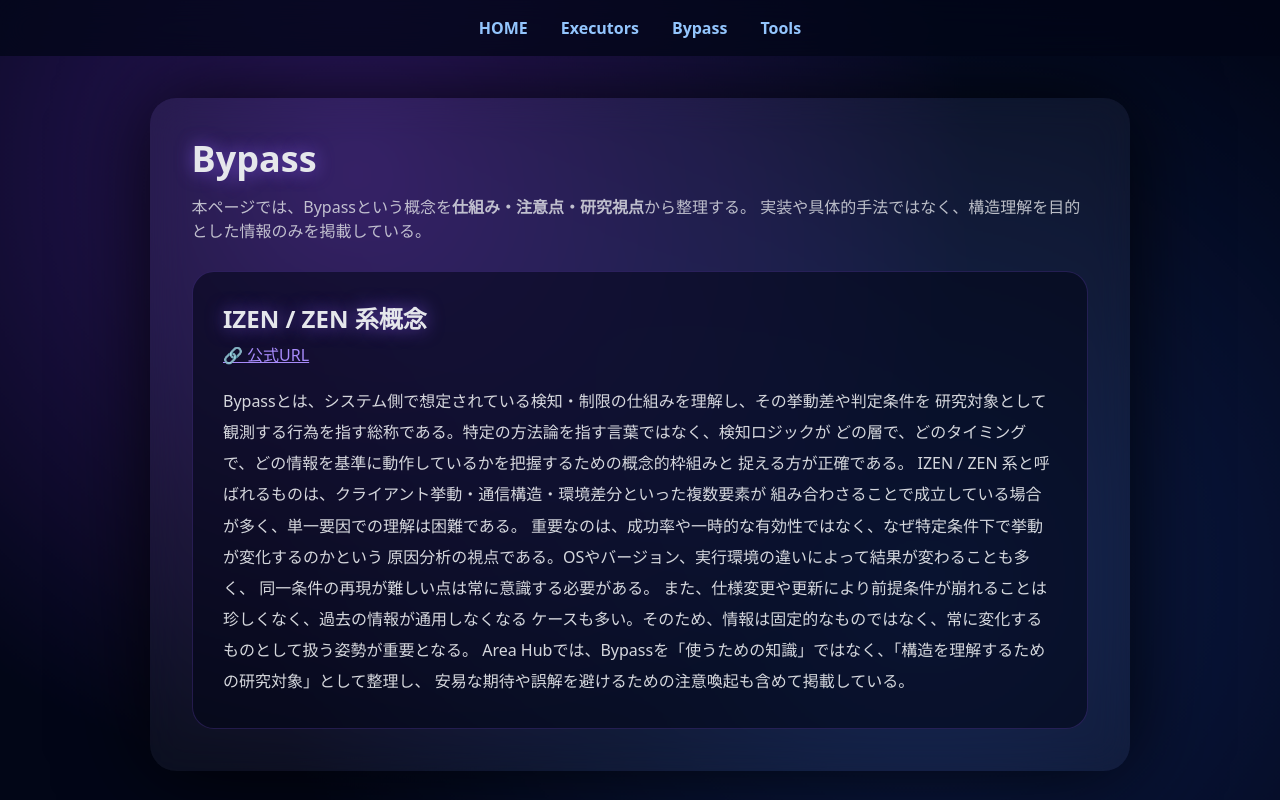
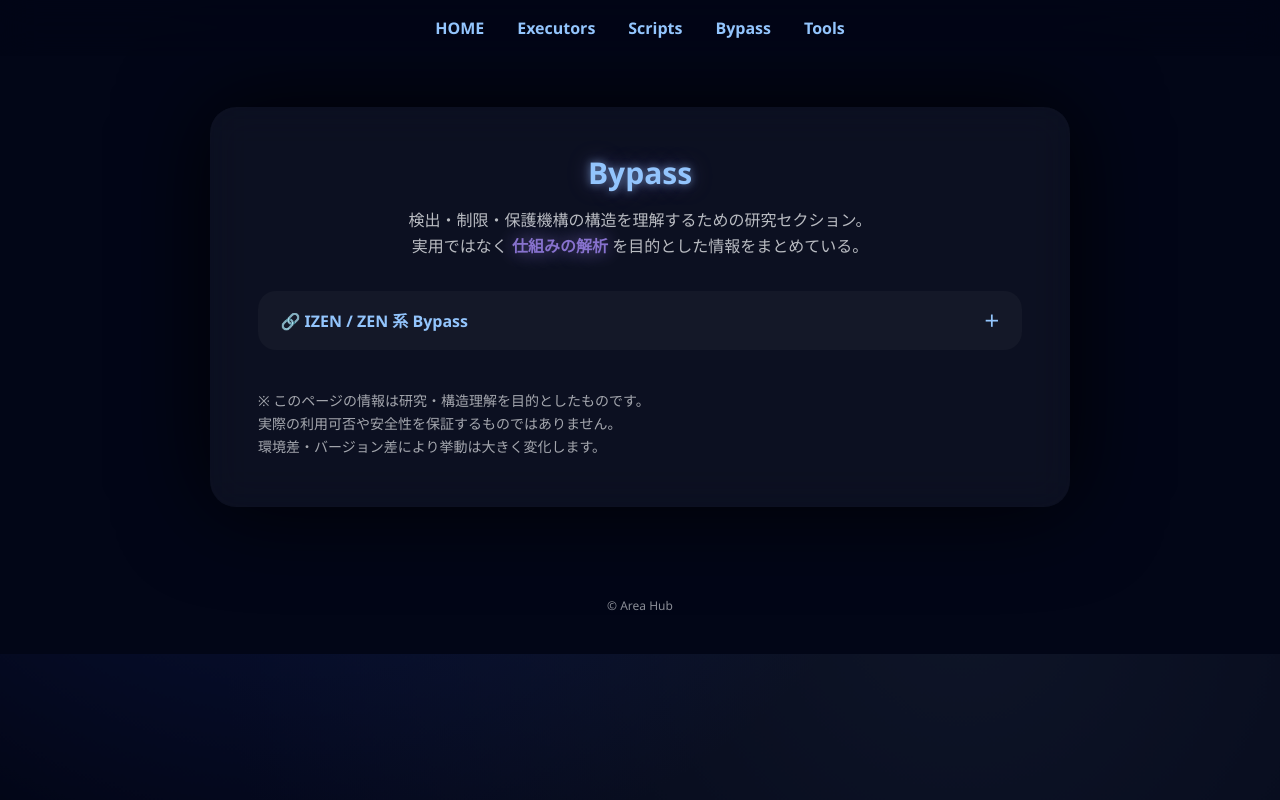
Before and after one commit to tandoritikin928-boop/areahub2435, a plain HTML site: page public/bypass.html in a window 1280 px wide. Drawn offline with nearby package versions, Linux system fonts and the light colour scheme.

Commit message:
Update bypass.html

```diff
--- a/public/bypass.html
+++ b/public/bypass.html
@@ -1,101 +1,88 @@
 <!DOCTYPE html>
 <html lang="ja">
 <head>
-<meta charset="UTF-8" />
-<meta name="viewport" content="width=device-width, initial-scale=1.0"/>
-<title>Area Hub | Bypass</title>
-<script src="https://cdn.tailwindcss.com"></script>
+  <meta charset="UTF-8" />
+  <meta name="viewport" content="width=device-width, initial-scale=1.0"/>
+  <title>Area Hub | Bypass</title>
 
-<style>
-/* ===== Base / Background ===== */
-body{
-  margin:0; min-height:100vh; color:#e5e7eb;
-  font-family:system-ui,"Segoe UI",sans-serif; overflow-x:hidden;
-}
-body::before{
-  content:""; position:fixed; inset:0; z-index:-2;
-  background:
-    radial-gradient(circle at 28% 22%, rgba(124,58,237,.35), transparent 55%),
-    radial-gradient(circle at 72% 72%, rgba(37,99,235,.25), transparent 60%),
-    linear-gradient(135deg,#020617,#020617,#020617);
-  animation: drift 22s ease-in-out infinite alternate;
-}
-@keyframes drift{
-  to{filter:hue-rotate(10deg); transform:scale(1.06)}
-}
+  <!-- CORE STYLE -->
+  <link rel="stylesheet" href="/assets/css/style.css">
 
-/* ===== Glow ===== */
-@keyframes glow{
-  0%,100%{text-shadow:0 0 10px rgba(139,92,246,.45)}
-  50%{text-shadow:0 0 30px rgba(139,92,246,.95)}
-}
-.glow{animation:glow 3s infinite}
+  <!-- Tailwind -->
+  <script src="https://cdn.tailwindcss.com"></script>
 
-/* ===== Nav ===== */
-nav{
-  position:sticky; top:0; z-index:40;
-  backdrop-filter:blur(16px);
-  background:rgba(2,6,23,.75)
-}
-nav a{margin:0 .9rem; font-weight:800; color:#93c5fd}
-
-/* ===== Card ===== */
-.card{
-  max-width:980px; margin:2.6rem auto; padding:2.6rem;
-  border-radius:26px; background:rgba(255,255,255,.045);
-  backdrop-filter:blur(18px);
-  box-shadow:0 0 90px rgba(0,0,0,.85)
-}
-
-/* ===== Block ===== */
-.block{
-  border:1px solid rgba(139,92,246,.22);
-  border-radius:22px; padding:1.9rem;
-  background:rgba(2,6,23,.55)
-}
-.block:hover{box-shadow:0 0 34px rgba(139,92,246,.28)}
-.url{color:#a78bfa; text-decoration:underline}
-.desc{margin-top:1.2rem; line-height:1.95; opacity:.93}
-</style>
+  <!-- CORE JS -->
+  <script src="/assets/js/main.js" defer></script>
 </head>
 
 <body>
-<nav class="text-center py-4">
+
+<!-- ================= NAV ================= -->
+<nav>
   <a href="/index.html">HOME</a>
   <a href="/executors.html">Executors</a>
+  <a href="/scripts.html">Scripts</a>
   <a href="/bypass.html">Bypass</a>
   <a href="/tools.html">Tools</a>
 </nav>
 
+<!-- ================= BYPASS ================= -->
 <section class="card">
-  <h1 class="text-4xl font-black glow mb-4">Bypass</h1>
-  <p class="opacity-80 mb-7">
-    本ページでは、Bypassという概念を<strong>仕組み・注意点・研究視点</strong>から整理する。
-    実装や具体的手法ではなく、構造理解を目的とした情報のみを掲載している。
+
+  <h1 class="text-3xl font-black neon mb-4 text-center">
+    Bypass
+  </h1>
+
+  <p class="opacity-80 leading-relaxed mb-8 text-center">
+    検出・制限・保護機構の構造を理解するための研究セクション。<br>
+    実用ではなく <span class="neon-purple font-bold">仕組みの解析</span> を目的とした情報をまとめている。
   </p>
 
-  <div class="block">
-    <h2 class="text-2xl font-extrabold glow mb-2">IZEN / ZEN 系概念</h2>
-    <a class="url" href="https://izen.lol/" target="_blank">🔗 公式URL</a>
+  <!-- ===== IZEN ===== -->
+  <div class="accordion">
+    <div class="accordion-header">
+      🔗 IZEN / ZEN 系 Bypass
+      <span>＋</span>
+    </div>
 
-    <div class="desc">
-      Bypassとは、システム側で想定されている検知・制限の仕組みを理解し、その挙動差や判定条件を
-      研究対象として観測する行為を指す総称である。特定の方法論を指す言葉ではなく、検知ロジックが
-      どの層で、どのタイミングで、どの情報を基準に動作しているかを把握するための概念的枠組みと
-      捉える方が正確である。
-      IZEN / ZEN 系と呼ばれるものは、クライアント挙動・通信構造・環境差分といった複数要素が
-      組み合わさることで成立している場合が多く、単一要因での理解は困難である。
+    <div class="accordion-body">
+      <a href="https://izen.lol/" target="_blank"
+         class="neon-cyan font-bold">
+        https://izen.lol/
+      </a>
 
-      重要なのは、成功率や一時的な有効性ではなく、なぜ特定条件下で挙動が変化するのかという
-      原因分析の視点である。OSやバージョン、実行環境の違いによって結果が変わることも多く、
-      同一条件の再現が難しい点は常に意識する必要がある。
-      また、仕様変更や更新により前提条件が崩れることは珍しくなく、過去の情報が通用しなくなる
-      ケースも多い。そのため、情報は固定的なものではなく、常に変化するものとして扱う姿勢が重要となる。
-
-      Area Hubでは、Bypassを「使うための知識」ではなく、「構造を理解するための研究対象」として整理し、
-      安易な期待や誤解を避けるための注意喚起も含めて掲載している。
+      <p class="opacity-80 mt-4 leading-relaxed">
+        IZEN / ZEN 系 Bypass は、Roblox 側の検出ロジックや制御層を
+        「完全に無効化する」のではなく、
+        <span class="neon-purple font-bold">検出条件そのものを成立させない</span>
+        という考え方を基盤としている。
+        主に API 呼び出し順序、実行タイミング、メモリ上の状態遷移を
+        ずらすことで、通常想定されている検出フローから外れる挙動を作る。
+        これにより、特定の Executor やスクリプトが
+        直接フラグを立てられることなく動作しているように見せる。
+        研究用途では、どの処理段階で監視が行われているか、
+        どの条件がトリガーとして使われているかを観察することで、
+        Roblox クライアント側の防御構造を理解する手がかりになる。
+        ただし、仕様変更の影響を強く受けるため、
+        一時的に成立しても永続性はなく、
+        継続的な検証と再解析が前提となる。
+      </p>
     </div>
   </div>
+
+  <!-- ===== NOTE ===== -->
+  <div class="mt-10 opacity-70 text-sm leading-relaxed">
+    ※ このページの情報は研究・構造理解を目的としたものです。<br>
+    実際の利用可否や安全性を保証するものではありません。<br>
+    環境差・バージョン差により挙動は大きく変化します。
+  </div>
+
 </section>
+
+<!-- ================= FOOTER ================= -->
+<footer class="text-center text-xs opacity-60 py-10">
+  © Area Hub
+</footer>
+
 </body>
 </html>
```
